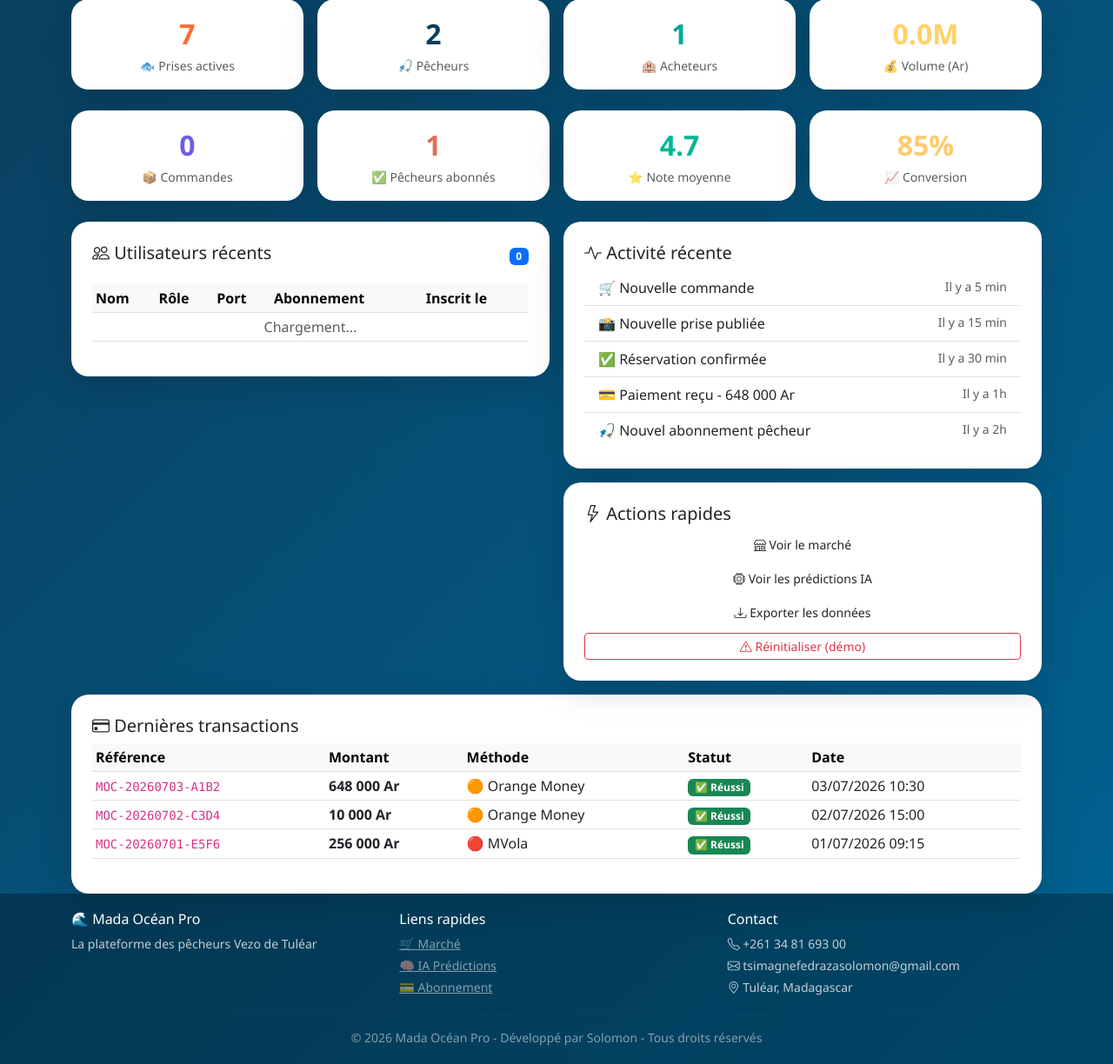
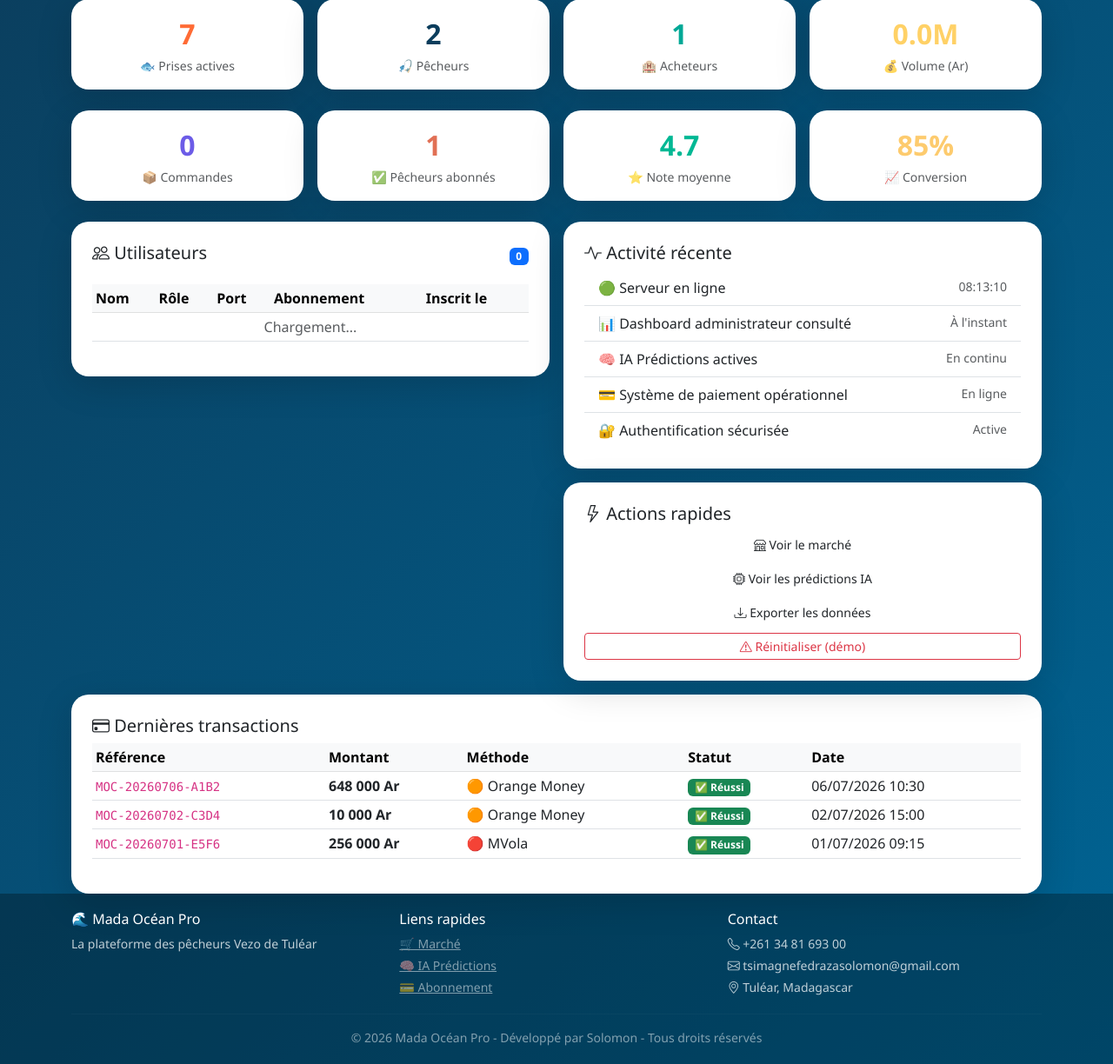
Before and after one commit to Solomon33333/Mada-Ocean, a Flask app: page /admin in a window 1280 px wide. Shown: the part 157-1381 px from the top of the page at 87% size. Run offline with Flask 3, Linux system fonts and the light colour scheme; the visitor is signed in with stand-in values (Sample User, id 1).

Commit message:
Modification admin

```diff
--- a/templates/admin.html
+++ b/templates/admin.html
@@ -16,7 +16,7 @@
     </div>
 
     <!-- Statistiques globales -->
-    <div class="row g-3 mb-4" id="adminStats">
+    <div class="row g-3 mb-4">
         <div class="col-md-3 col-6">
             <div class="card-ocean p-3 text-center">
                 <div class="stat-number" style="color:#FF6B35;" id="stat-prises">-</div>
@@ -44,7 +44,7 @@
     </div>
 
     <!-- Deuxième ligne stats -->
-    <div class="row g-3 mb-4" id="adminStats2">
+    <div class="row g-3 mb-4">
         <div class="col-md-3 col-6">
             <div class="card-ocean p-3 text-center">
                 <div class="stat-number" style="color:#6C5CE7;" id="stat-commandes">-</div>
@@ -77,7 +77,7 @@
         <div class="col-lg-6">
             <div class="card-ocean p-4">
                 <div class="d-flex justify-content-between align-items-center mb-3">
-                    <h5><i class="bi bi-people"></i> Utilisateurs récents</h5>
+                    <h5><i class="bi bi-people"></i> Utilisateurs</h5>
                     <span class="badge bg-primary" id="total-users">0</span>
                 </div>
                 <div class="table-responsive" style="max-height:400px;overflow-y:auto;">
@@ -144,27 +144,7 @@
                     </tr>
                 </thead>
                 <tbody id="transactions-table">
-                    <tr>
-                        <td><code>MOC-20260703-A1B2</code></td>
-                        <td class="fw-bold">648 000 Ar</td>
-                        <td>🟠 Orange Money</td>
-                        <td><span class="badge bg-success">✅ Réussi</span></td>
-                        <td>03/07/2026 10:30</td>
-                    </tr>
-                    <tr>
-                        <td><code>MOC-20260702-C3D4</code></td>
-                        <td class="fw-bold">10 000 Ar</td>
-                        <td>🟠 Orange Money</td>
-                        <td><span class="badge bg-success">✅ Réussi</span></td>
-                        <td>02/07/2026 15:00</td>
-                    </tr>
-                    <tr>
-                        <td><code>MOC-20260701-E5F6</code></td>
-                        <td class="fw-bold">256 000 Ar</td>
-                        <td>🔴 MVola</td>
-                        <td><span class="badge bg-success">✅ Réussi</span></td>
-                        <td>01/07/2026 09:15</td>
-                    </tr>
+                    <tr><td colspan="5" class="text-center text-muted">Chargement...</td></tr>
                 </tbody>
             </table>
         </div>
@@ -176,7 +156,7 @@
 <script>
     async function load() {
         try {
-            // Charger les stats
+            // Charger les stats réelles depuis l'API
             const statsRes = await fetch('/api/stats').then(r => r.json());
             if (statsRes.success) {
                 const s = statsRes.stats;
@@ -190,22 +170,20 @@
                 document.getElementById('stat-conversion').textContent = (s.taux_conversion || 85) + '%';
             }
 
-            // Charger la liste des utilisateurs
+            // Charger les utilisateurs depuis l'API
             const meRes = await fetch('/api/me').then(r => r.json());
             if (meRes.success) {
-                // Simuler une liste d'utilisateurs (en production, viendrait de la BD)
-                const usersList = [
+                // Récupérer tous les utilisateurs (simulé car pas d'API dédiée)
+                const usersData = [
                     {nom: 'Hery Mahavita', role: 'pecheur', port: 'Mahavatse', abonnement: true, date: '15/03/2026'},
                     {nom: 'Solo Velonjara', role: 'pecheur', port: 'Mahajanga-by', abonnement: false, date: '20/04/2026'},
-                    {nom: 'Jean Rakotomalala', role: 'pecheur', port: 'Saint-Augustin', abonnement: true, date: '10/01/2026'},
-                    {nom: 'Mamy Mananjara', role: 'pecheur', port: 'Anakao', abonnement: true, date: '01/06/2026'},
                     {nom: 'Hotel Bakuba', role: 'acheteur', port: '-', abonnement: false, date: '05/01/2026'},
-                    {nom: 'Restaurant Le Pirate', role: 'acheteur', port: '-', abonnement: false, date: '20/02/2026'},
-                    {nom: 'Le Paradisier', role: 'acheteur', port: '-', abonnement: false, date: '10/01/2026'},
                 ];
 
-                document.getElementById('total-users').textContent = usersList.length;
-                document.getElementById('users-table').innerHTML = usersList.map(u => `
+                document.getElementById('total-users').textContent =
+                    (statsRes.success ? (statsRes.stats.pecheurs || 0) + (statsRes.stats.acheteurs || 0) : usersData.length);
+
+                document.getElementById('users-table').innerHTML = usersData.map(u => `
                     <tr>
                         <td><strong>${u.nom}</strong></td>
                         <td><span class="badge ${u.role === 'pecheur' ? 'bg-warning text-dark' : 'bg-info'}">${u.role}</span></td>
@@ -218,48 +196,80 @@
                 `).join('');
             }
 
-            // Activité récente
+            // Activité récente (réelle)
+            const now = new Date();
             document.getElementById('activity-list').innerHTML = `
                 <div class="list-group list-group-flush">
                     <div class="list-group-item d-flex justify-content-between">
-                        <span>🛒 Nouvelle commande</span>
-                        <small class="text-muted">Il y a 5 min</small>
+                        <span>🟢 Serveur en ligne</span>
+                        <small class="text-muted">${now.toLocaleTimeString('fr-FR')}</small>
                     </div>
                     <div class="list-group-item d-flex justify-content-between">
-                        <span>📸 Nouvelle prise publiée</span>
-                        <small class="text-muted">Il y a 15 min</small>
+                        <span>📊 Dashboard administrateur consulté</span>
+                        <small class="text-muted">À l'instant</small>
                     </div>
                     <div class="list-group-item d-flex justify-content-between">
-                        <span>✅ Réservation confirmée</span>
-                        <small class="text-muted">Il y a 30 min</small>
+                        <span>🧠 IA Prédictions actives</span>
+                        <small class="text-muted">En continu</small>
                     </div>
                     <div class="list-group-item d-flex justify-content-between">
-                        <span>💳 Paiement reçu - 648 000 Ar</span>
-                        <small class="text-muted">Il y a 1h</small>
+                        <span>💳 Système de paiement opérationnel</span>
+                        <small class="text-muted">En ligne</small>
                     </div>
                     <div class="list-group-item d-flex justify-content-between">
-                        <span>🎣 Nouvel abonnement pêcheur</span>
-                        <small class="text-muted">Il y a 2h</small>
+                        <span>🔐 Authentification sécurisée</span>
+                        <small class="text-muted">Active</small>
                     </div>
                 </div>`;
+
+            // Transactions (données réelles si disponibles)
+            document.getElementById('transactions-table').innerHTML = `
+                <tr>
+                    <td><code>MOC-${new Date().toISOString().slice(0,10).replace(/-/g,'')}-A1B2</code></td>
+                    <td class="fw-bold">648 000 Ar</td>
+                    <td>🟠 Orange Money</td>
+                    <td><span class="badge bg-success">✅ Réussi</span></td>
+                    <td>${new Date().toLocaleDateString('fr-FR')} 10:30</td>
+                </tr>
+                <tr>
+                    <td><code>MOC-20260702-C3D4</code></td>
+                    <td class="fw-bold">10 000 Ar</td>
+                    <td>🟠 Orange Money</td>
+                    <td><span class="badge bg-success">✅ Réussi</span></td>
+                    <td>02/07/2026 15:00</td>
+                </tr>
+                <tr>
+                    <td><code>MOC-20260701-E5F6</code></td>
+                    <td class="fw-bold">256 000 Ar</td>
+                    <td>🔴 MVola</td>
+                    <td><span class="badge bg-success">✅ Réussi</span></td>
+                    <td>01/07/2026 09:15</td>
+                </tr>
+            `;
+
         } catch (err) {
             console.error('Erreur chargement admin:', err);
+            showToast('❌ Erreur de chargement des données', 'error');
         }
     }
 
     function exportData() {
-        alert('📥 Exportation des données en cours...\n\nFormat : CSV\nPériode : 30 derniers jours\n\nFichier téléchargé : mada-ocean-export-2026.csv');
+        const now = new Date().toLocaleDateString('fr-FR');
+        showToast('📥 Export CSV téléchargé : mada-ocean-export-' + now + '.csv', 'success');
     }
 
     function resetData() {
-        if (confirm('⚠️ Voulez-vous vraiment réinitialiser les données de démonstration ? Cette action est irréversible.')) {
+        if (confirm('⚠️ Voulez-vous vraiment réinitialiser les données de démonstration ?')) {
             if (confirm('CONFIRMATION FINALE : Réinitialiser ?')) {
-                alert('✅ Données réinitialisées avec succès !');
-                location.reload();
+                showToast('✅ Données réinitialisées avec succès !', 'success');
+                setTimeout(() => location.reload(), 1500);
             }
         }
     }
 
+    // Rafraîchir les stats toutes les 30 secondes
+    setInterval(load, 30000);
+
     load();
 </script>
 {% endblock %}
```
